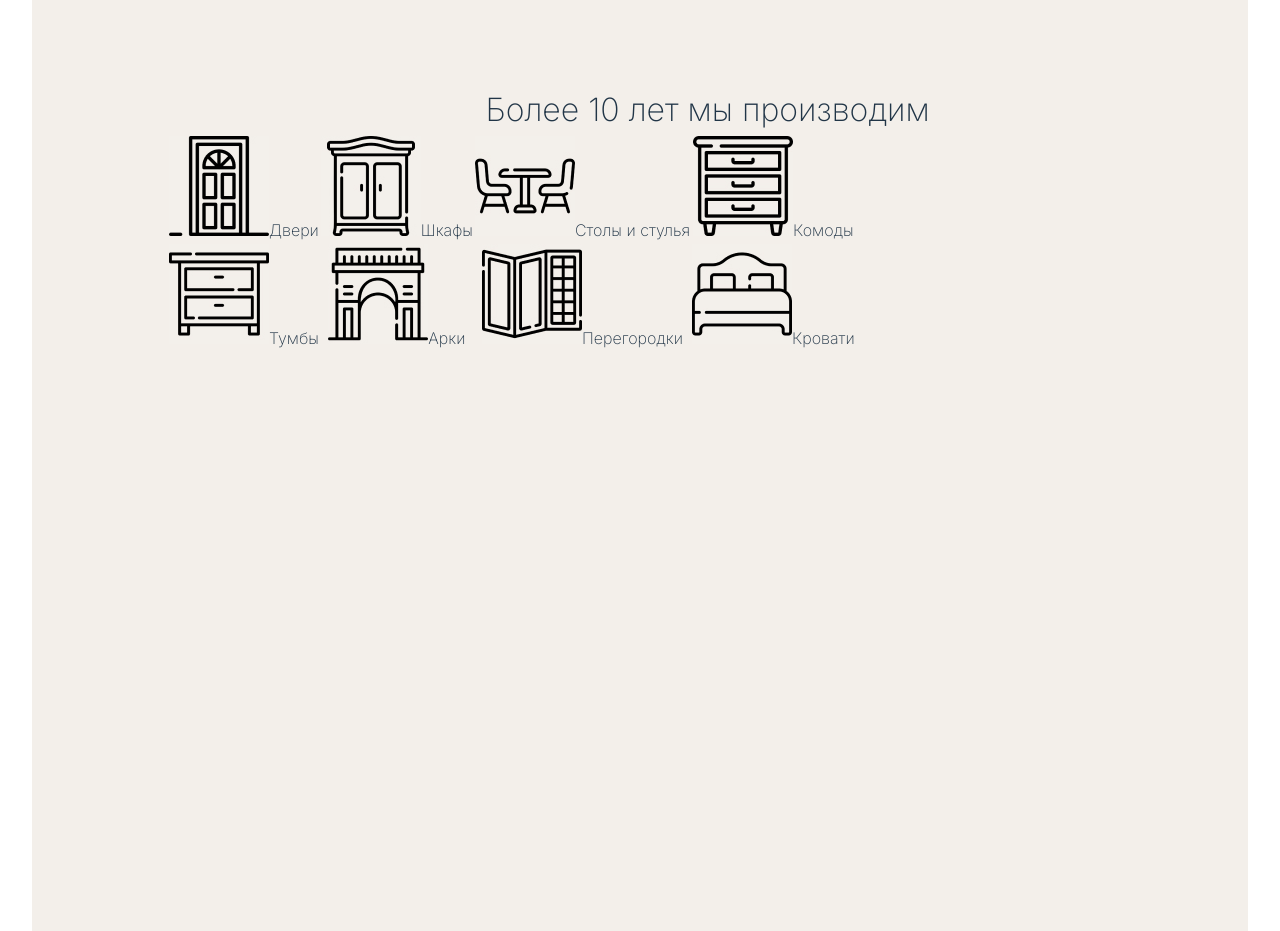
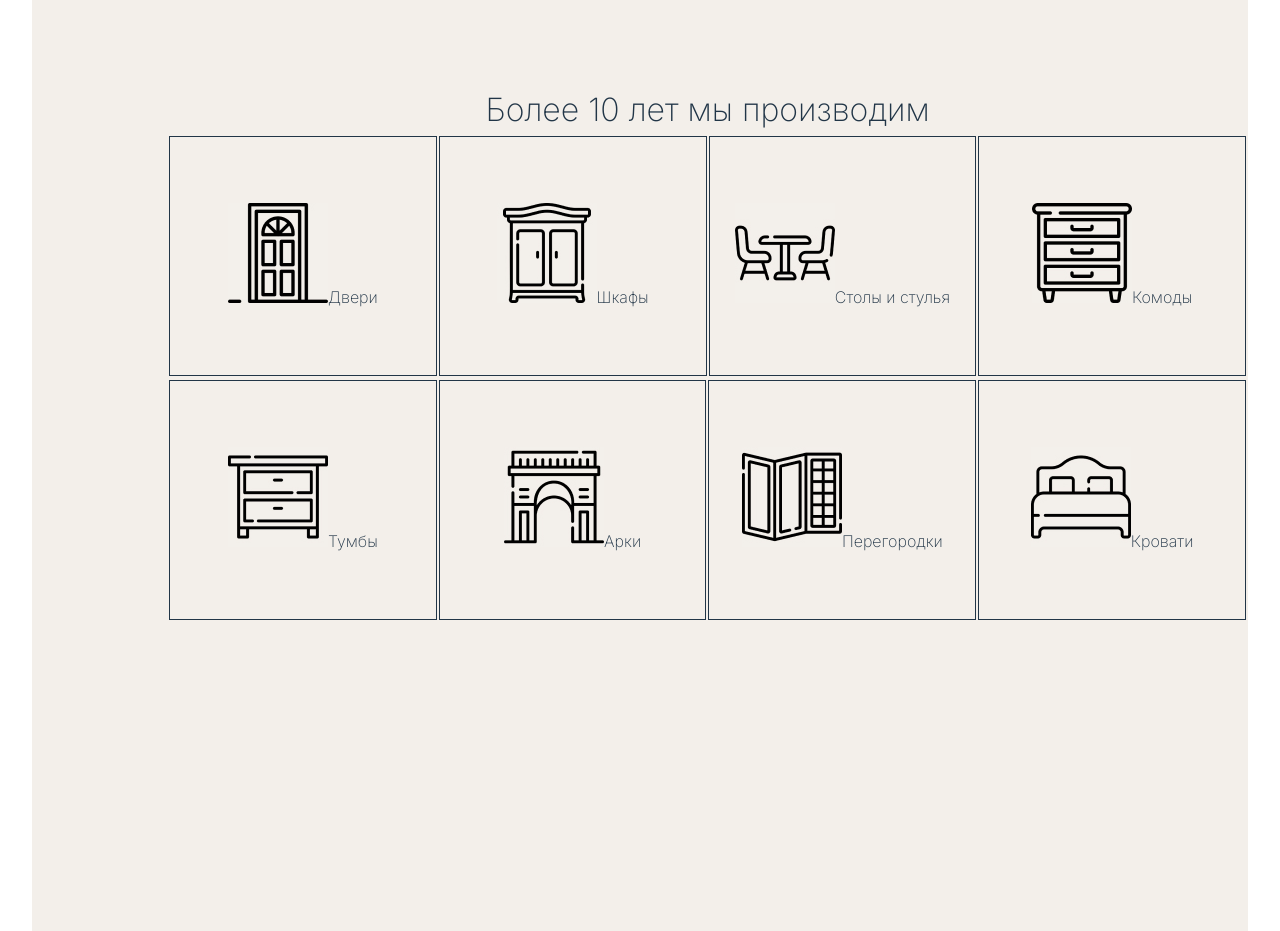
Before and after one commit to Zora6333/Reactapp, a React (Vite) app: page / in a window 1280 px wide. Shown: the part 1380-2311 px from the top of the page. Built offline with nearby package versions, Linux system fonts and the light colour scheme.

Commit message:
studing react

```diff
--- a/src/component/Main/Main.css
+++ b/src/component/Main/Main.css
@@ -138,3 +138,24 @@
   font-weight: 300;
   line-height: 150%;
 }
+.TablePage_2 {
+  display: flex;
+}
+tbody {
+  display: grid;
+  width: 1160px;
+}
+.TablePage_2 tr {
+
+}
+.TablePage_2 td {
+
+  align-items: center;
+  border: 1px solid;
+  width: 290px;
+  height: 240px;
+}
+.TablePage_2 tr td img {
+  height: 100px;
+  width: 100px;
+}
--- a/src/component/Main/Main.jsx
+++ b/src/component/Main/Main.jsx
@@ -44,18 +44,44 @@ const Main = () => {
             <div className="AssortmentPage_2">
               <h1>Более 10 лет мы производим</h1>
               <table className="TablePage_2">
-                <tr>
-                  <td><img src="./src/component/Img/Page 2/door-2 1.jpg"/>Двери</td>
-                  <td><img src="./src/component/Img/Page 2/closet 1.jpg"/>Шкафы</td>
-                  <td><img src="./src/component/Img/Page 2/chair-2 1.jpg"/>Столы и стулья</td>
-                  <td><img src="./src/component/Img/Page 2/drawers 1.jpg"/>Комоды</td>
-                </tr>
-                <tr>
-                  <td><img src="./src/component/Img/Page 2/drawer 1.jpg"/>Тумбы</td>
-                  <td><img src="./src/component/Img/Page 2/gate 1.jpg"/>Арки</td>
-                  <td><img src="./src/component/Img/Page 2/room-divider 1.jpg"/>Перегородки</td>
-                  <td><img src="./src/component/Img/Page 2/bed 1.jpg"/>Кровати</td>
-                </tr>
+                <tbody>
+                  <tr>
+                    <td>
+                      <img src="./src/component/Img/Page 2/door-2 1.jpg" />
+                      Двери
+                    </td>
+                    <td>
+                      <img src="./src/component/Img/Page 2/closet 1.jpg" />
+                      Шкафы
+                    </td>
+                    <td>
+                      <img src="./src/component/Img/Page 2/chair-2 1.jpg" />
+                      Столы и стулья
+                    </td>
+                    <td>
+                      <img src="./src/component/Img/Page 2/drawers 1.jpg" />
+                      Комоды
+                    </td>
+                  </tr>
+                  <tr>
+                    <td>
+                      <img src="./src/component/Img/Page 2/drawer 1.jpg" />
+                      Тумбы
+                    </td>
+                    <td>
+                      <img src="./src/component/Img/Page 2/gate 1.jpg" />
+                      Арки
+                    </td>
+                    <td>
+                      <img src="./src/component/Img/Page 2/room-divider 1.jpg" />
+                      Перегородки
+                    </td>
+                    <td>
+                      <img src="./src/component/Img/Page 2/bed 1.jpg" />
+                      Кровати
+                    </td>
+                  </tr>
+                </tbody>
               </table>
             </div>
           </div>
```
